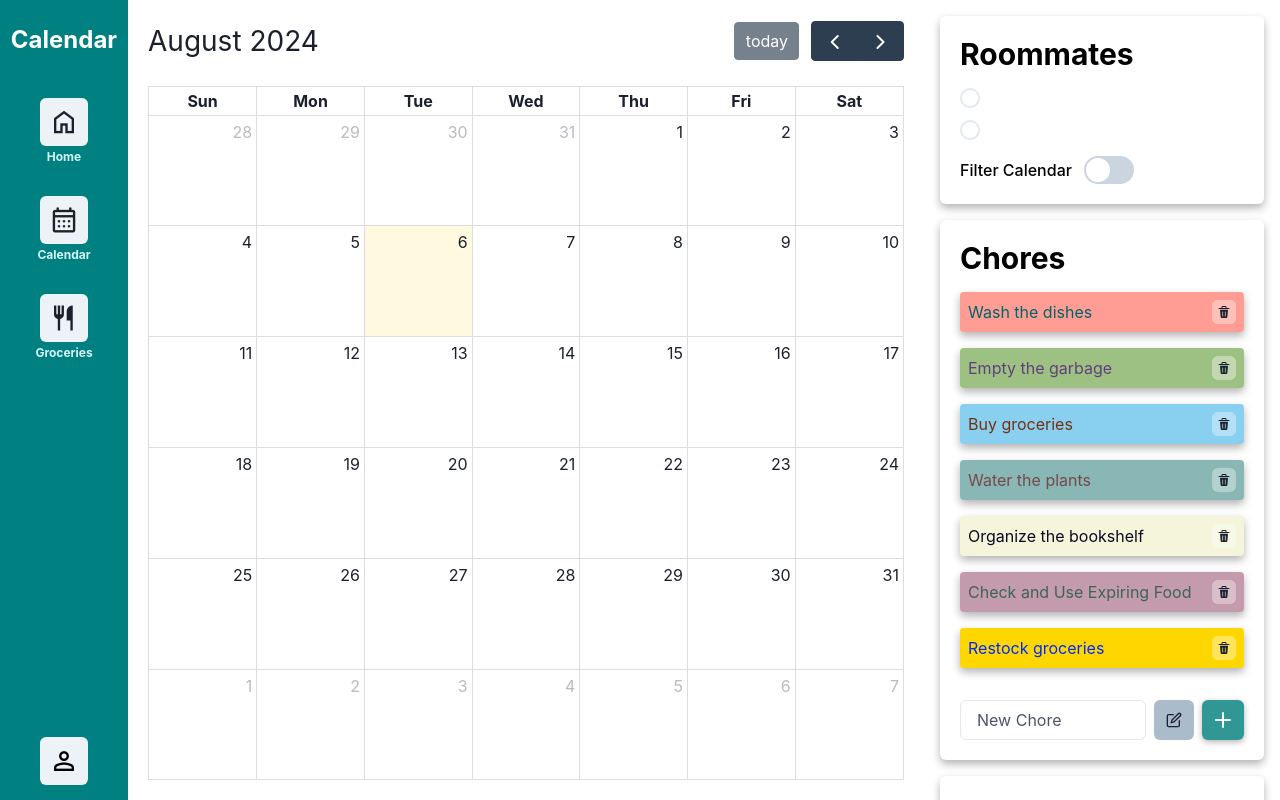
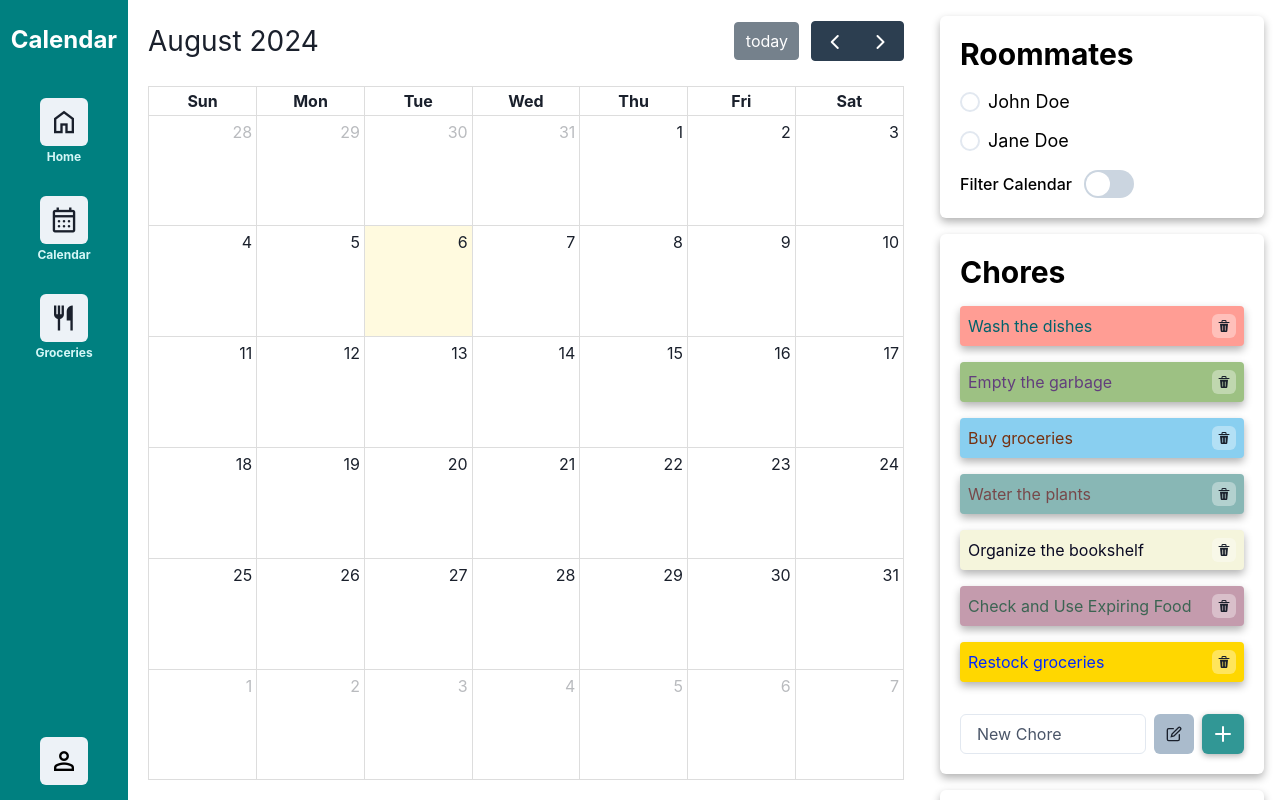
Before and after one commit to ubc-cpsc455-2024S/project-05_bus, a React (Vite) app in the folder client/: page /calendar in a window 1280 px wide. Built offline with nearby package versions, Linux system fonts and the light colour scheme.

Commit message:
modified calendar components to use firstName lastName now

```diff
--- a/client/src/components/Calendar/Calendar.jsx
+++ b/client/src/components/Calendar/Calendar.jsx
@@ -117,7 +117,7 @@ export default function Calendar() {
               overflow: "hidden",
             }}
           >
-            {member.name.concat(" - ", eventInfo.event.title)}
+            {`${member.firstName} ${member.lastName} - ${eventInfo.event.title}`}
           </div>
         </Tooltip>
       </div>
--- a/client/src/components/Calendar/CalendarPeople.jsx
+++ b/client/src/components/Calendar/CalendarPeople.jsx
@@ -55,7 +55,7 @@ export default function CalendarPeople() {
               }}
               color="black"
             >
-              <Text color="black">{member.name}</Text>
+              <Text color="black">{`${member.firstName} ${member.lastName}`}</Text>
             </Radio>
           ))}
         </VStack>
--- a/client/src/components/Calendar/EventList.jsx
+++ b/client/src/components/Calendar/EventList.jsx
@@ -92,11 +92,12 @@ export default function ChoresList() {
                     fontSize="xl"
                     fontWeight="bold"
                   >
-                    {
-                      members.find(
+                    {(() => {
+                      const member = members.find(
                         (member) => member.id === memberId
-                      )?.name
-                    }
+                      );
+                      return `${member.firstName} ${member.lastName}`;
+                    })()}
                   </Box>
                   <AccordionIcon />
                 </AccordionButton>
--- a/client/src/components/Calendar/EventPopover.jsx
+++ b/client/src/components/Calendar/EventPopover.jsx
@@ -74,7 +74,7 @@ function EventPopover({ event, onClose, onDelete, onEdit, coordinates }) {
             >
               {members.map((member) => (
                 <option key={member.id} value={member.id}>
-                  {member.name}
+                  {`${member.firstName} ${member.lastName}`}
                 </option>
               ))}
             </Select>
--- a/client/src/components/Groceries/GroceryTable/NotificationPopover.jsx
+++ b/client/src/components/Groceries/GroceryTable/NotificationPopover.jsx
@@ -225,7 +225,7 @@ export default function NotificationPopover({ groceryItem }) {
               >
                 {members.map((member) => (
                   <option key={member.id} value={member.id}>
-                    {member.name}
+                    {`${member.firstName} ${member.lastName}`}
                   </option>
                 ))}
               </Select>
```
